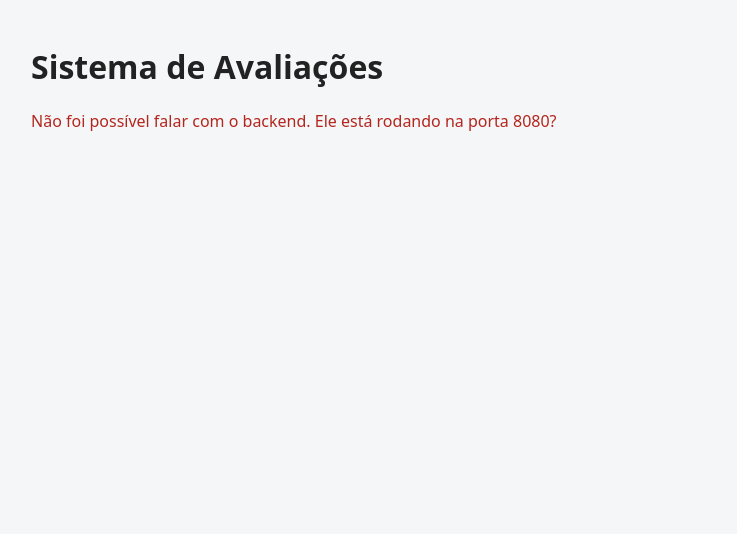
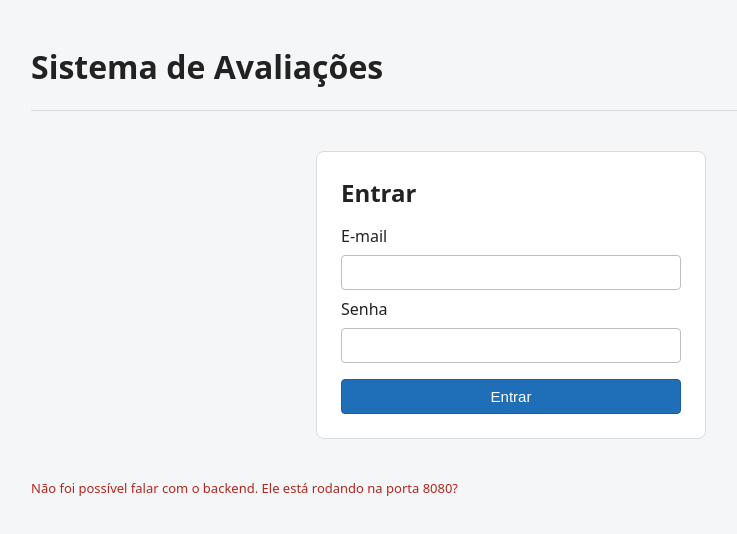
Before and after one commit to FredericoKrett/sistema_avaliacao_bd1, a React (Vite) app in the folder frontend/: page / in a window 1280 px wide. Shown: the top 534 px of the page, without its empty margins (129-866 px from the left). Built offline with nearby package versions, Linux system fonts and the light colour scheme; no server answers.

Commit message:
adiciona tela de login

```diff
--- a/frontend/src/App.jsx
+++ b/frontend/src/App.jsx
@@ -1,6 +1,16 @@
 import { useEffect, useState } from 'react'
+import Login from './Login.jsx'
+
+function lerUsuarioSalvo() {
+  try {
+    return JSON.parse(sessionStorage.getItem('usuario'))
+  } catch {
+    return null
+  }
+}
 
 function App() {
+  const [usuario, setUsuario] = useState(lerUsuarioSalvo)
   const [health, setHealth] = useState(null)
   const [erro, setErro] = useState(null)
 
@@ -11,16 +21,42 @@ function App() {
       .catch(() => setErro('Não foi possível falar com o backend. Ele está rodando na porta 8080?'))
   }, [])
 
+  function entrar(usuarioLogado) {
+    sessionStorage.setItem('usuario', JSON.stringify(usuarioLogado))
+    setUsuario(usuarioLogado)
+  }
+
+  function sair() {
+    sessionStorage.removeItem('usuario')
+    setUsuario(null)
+  }
+
   return (
     <main>
-      <h1>Sistema de Avaliações</h1>
-      {erro && <p className="erro">{erro}</p>}
-      {!erro && !health && <p>Verificando conexão...</p>}
-      {health && (
-        <p className={health.status === 'ok' ? 'ok' : 'erro'}>
-          Backend: {health.status} | Banco: {health.banco}
-        </p>
-      )}
+      <header className="topo">
+        <h1>Sistema de Avaliações</h1>
+        {usuario && (
+          <div className="usuario">
+            <span>
+              {usuario.nome} ({usuario.papel === 'PROFESSOR' ? 'professor' : 'aluno'})
+            </span>
+            <button type="button" onClick={sair}>Sair</button>
+          </div>
+        )}
+      </header>
+
+      {!usuario && <Login onEntrar={entrar} />}
+      {usuario && <p>Bem-vindo, {usuario.nome.split(' ')[0]}.</p>}
+
+      <footer className="status">
+        {erro && <span className="erro">{erro}</span>}
+        {!erro && !health && <span>Verificando conexão...</span>}
+        {health && (
+          <span className={health.status === 'ok' ? 'ok' : 'erro'}>
+            Backend: {health.status} | Banco: {health.banco}
+          </span>
+        )}
+      </footer>
     </main>
   )
 }
--- /dev/null
+++ b/frontend/src/Login.jsx
@@ -0,0 +1,53 @@
+import { useState } from 'react'
+import { login } from './api.js'
+
+function Login({ onEntrar }) {
+  const [email, setEmail] = useState('')
+  const [senha, setSenha] = useState('')
+  const [erro, setErro] = useState(null)
+  const [enviando, setEnviando] = useState(false)
+
+  async function entrar(evento) {
+    evento.preventDefault()
+    setErro(null)
+    setEnviando(true)
+    try {
+      const usuario = await login(email.trim(), senha)
+      onEntrar(usuario)
+    } catch (e) {
+      setErro(e.message)
+    } finally {
+      setEnviando(false)
+    }
+  }
+
+  return (
+    <form className="login" onSubmit={entrar}>
+      <h2>Entrar</h2>
+      <label htmlFor="email">E-mail</label>
+      <input
+        id="email"
+        type="email"
+        value={email}
+        onChange={(e) => setEmail(e.target.value)}
+        autoComplete="username"
+        required
+      />
+      <label htmlFor="senha">Senha</label>
+      <input
+        id="senha"
+        type="password"
+        value={senha}
+        onChange={(e) => setSenha(e.target.value)}
+        autoComplete="current-password"
+        required
+      />
+      {erro && <p className="erro">{erro}</p>}
+      <button type="submit" disabled={enviando}>
+        {enviando ? 'Entrando...' : 'Entrar'}
+      </button>
+    </form>
+  )
+}
+
+export default Login
--- /dev/null
+++ b/frontend/src/api.js
@@ -0,0 +1,36 @@
+import { usuariosMock } from './mock.js'
+
+function loginMock(email, senha) {
+  const usuario = usuariosMock.find((u) => u.email === email && u.senha === senha)
+  if (!usuario) {
+    throw new Error('E-mail ou senha incorretos.')
+  }
+  const { senha: _, ...semSenha } = usuario
+  return semSenha
+}
+
+export async function login(email, senha) {
+  let resposta
+  try {
+    resposta = await fetch('/api/login', {
+      method: 'POST',
+      headers: { 'Content-Type': 'application/json' },
+      body: JSON.stringify({ email, senha }),
+    })
+  } catch {
+    throw new Error('Não foi possível falar com o backend.')
+  }
+
+  if (resposta.status === 404) {
+    return loginMock(email, senha)
+  }
+
+  const dados = await resposta.json().catch(() => ({}))
+  if (resposta.status === 401) {
+    throw new Error(dados.erro || 'E-mail ou senha incorretos.')
+  }
+  if (!resposta.ok) {
+    throw new Error(dados.erro || 'Não foi possível falar com o backend.')
+  }
+  return dados
+}
--- a/frontend/src/index.css
+++ b/frontend/src/index.css
@@ -18,3 +18,72 @@ main {
 .erro {
   color: #b3261e;
 }
+
+.topo {
+  display: flex;
+  flex-wrap: wrap;
+  align-items: center;
+  justify-content: space-between;
+  gap: 12px;
+  border-bottom: 1px solid #d8dcdf;
+  margin-bottom: 24px;
+}
+
+.usuario {
+  display: flex;
+  align-items: center;
+  gap: 12px;
+}
+
+.login {
+  display: flex;
+  flex-direction: column;
+  gap: 8px;
+  max-width: 340px;
+  margin: 40px auto;
+  padding: 24px;
+  background: #fff;
+  border: 1px solid #d8dcdf;
+  border-radius: 8px;
+}
+
+.login h2 {
+  margin: 0 0 8px;
+}
+
+input {
+  padding: 8px 10px;
+  font-size: 15px;
+  border: 1px solid #b9bfc4;
+  border-radius: 4px;
+}
+
+button {
+  padding: 8px 14px;
+  font-size: 15px;
+  border: 1px solid #1b5e9e;
+  border-radius: 4px;
+  background: #1f6fb8;
+  color: #fff;
+  cursor: pointer;
+}
+
+button:disabled {
+  opacity: 0.6;
+  cursor: default;
+}
+
+.usuario button {
+  background: #fff;
+  color: #1f6fb8;
+}
+
+.login button {
+  margin-top: 8px;
+}
+
+.status {
+  margin-top: 40px;
+  font-size: 13px;
+  color: #666;
+}
--- /dev/null
+++ b/frontend/src/mock.js
@@ -0,0 +1,7 @@
+export const usuariosMock = [
+  { idUsuario: 1, nome: 'Carlos Eduardo Mendes', email: 'carlos.mendes@email.com', senha: 'prof123', papel: 'PROFESSOR', turma: null },
+  { idUsuario: 2, nome: 'Mariana Alves Costa', email: 'mariana.costa@email.com', senha: 'prof123', papel: 'PROFESSOR', turma: null },
+  { idUsuario: 3, nome: 'Lucas Gabriel Almeida', email: 'lucas.almeida@email.com', senha: 'aluno123', papel: 'ALUNO', turma: 'TURMA-A' },
+  { idUsuario: 4, nome: 'Beatriz Oliveira', email: 'beatriz.oliveira@email.com', senha: 'aluno123', papel: 'ALUNO', turma: 'TURMA-A' },
+  { idUsuario: 17, nome: 'Bruno Nascimento', email: 'bruno.nascimento@email.com', senha: 'aluno123', papel: 'ALUNO', turma: 'TURMA-B' },
+]
```
